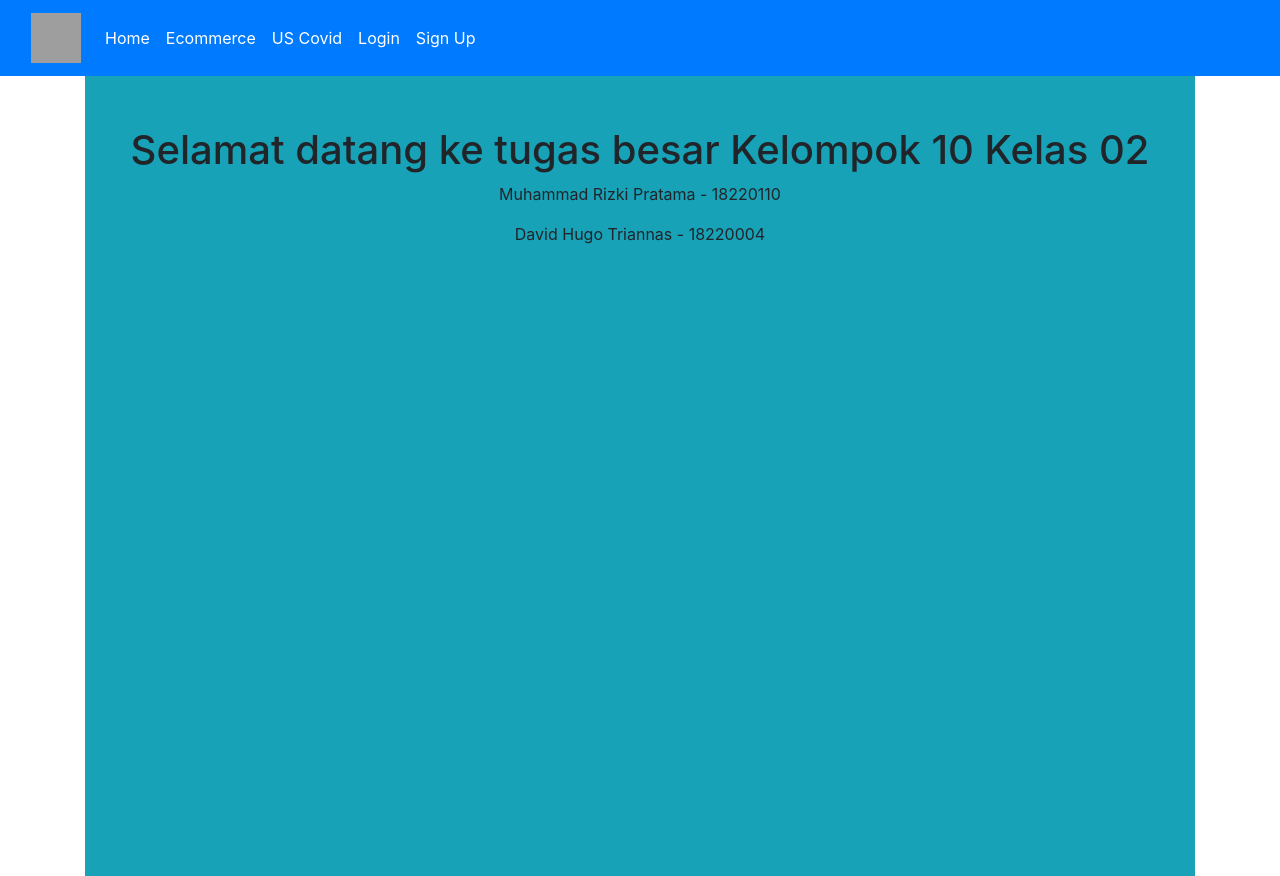
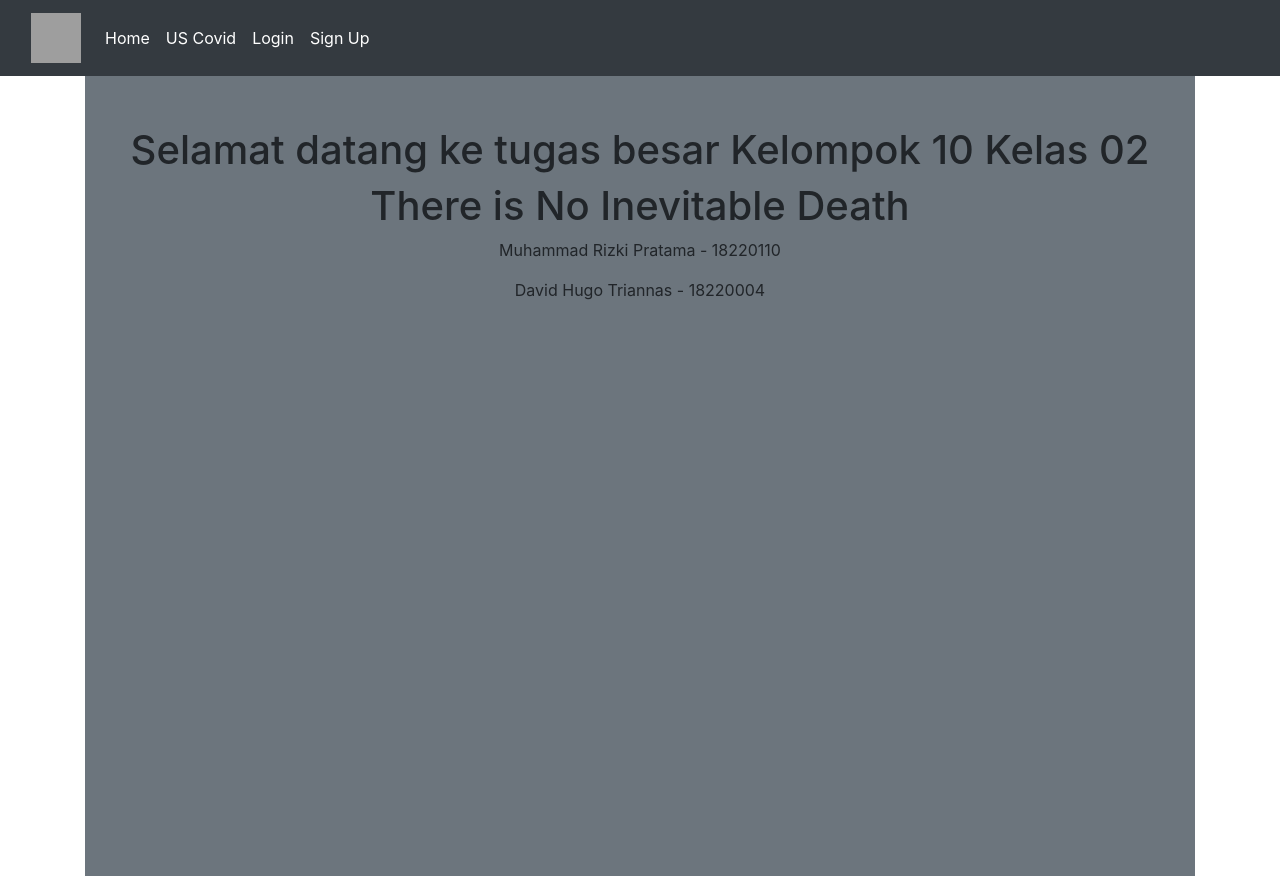
Before and after one commit to triannasres/flask-app, a Flask app: page / in a window 1280 px wide. Run offline with Flask 2, Linux system fonts and the light colour scheme; some libraries are stand-ins or nearby versions; grey boxes are pictures that could not be loaded.

Commit message:
tama version

```diff
--- a/templates/base.html
+++ b/templates/base.html
@@ -18,7 +18,7 @@
     <title>{% block title %}Home{% endblock %}</title>
   </head>
   <body>
-    <nav class="navbar navbar-expand-lg navbar-dark bg-primary">
+    <nav class="navbar navbar-expand-lg navbar-dark bg-dark">
       <div class="container-fluid">
         <a class="navbar-brand" href="#">
           <img src="http://drive.google.com/uc?export=view&id=1_W2Pddxm9aOlw952iTj-mKqCWNwCgReM" alt="Logo TST" style="width:50px;height:50px">
@@ -30,9 +30,6 @@
           <ul class="navbar-nav me-auto mb-2 mb-lg-0">
             <li class="nav-item">
               <a class="nav-link active" aria-current="page" href="./">Home</a>
-            </li>
-            <li class="nav-item">
-              <a class="nav-link active" aria-current="page" href="ecommerce">Ecommerce</a>
             </li>
             <li class="nav-item">
               <a class="nav-link active" aria-current="page" href="uscovid">US Covid</a>
--- a/templates/index.html
+++ b/templates/index.html
@@ -1,6 +1,7 @@
 {% extends "base.html" %} {% block title %}Home{% endblock %} {% block content %}
-    <div class="container-xxl bg-info" style="text-align: center; height:100%; min-height: 100vh;width: 100%; min-width: 100vh;">
+    <div class="container-xxl bg-secondary" style="text-align: center; height:100%; min-height: 100vh;width: 100%; min-width: 100vh;">
         <div style="position: relative;top: 50px;"><h1>Selamat datang ke tugas besar Kelompok 10 Kelas 02</h1>
+          <h1>There is No Inevitable Death</h1>
           <p>Muhammad Rizki Pratama - 18220110</p>
         <p>David Hugo Triannas - 18220004</p></div>
     </div>
--- a/templates/login.html
+++ b/templates/login.html
@@ -23,7 +23,7 @@
       </div>
       <br />
       <button type="submit" class="btn btn-primary">Login</button>
-      <a href="/getotp"><button class="btn btn-primary">Login OTP</button></a>
+      <a href="getotp"><button class="btn btn-primary">Login OTP</button></a>
       <!-- <div class="buat-token"></div>
       <script>
         var token = '{{token}}';
```
